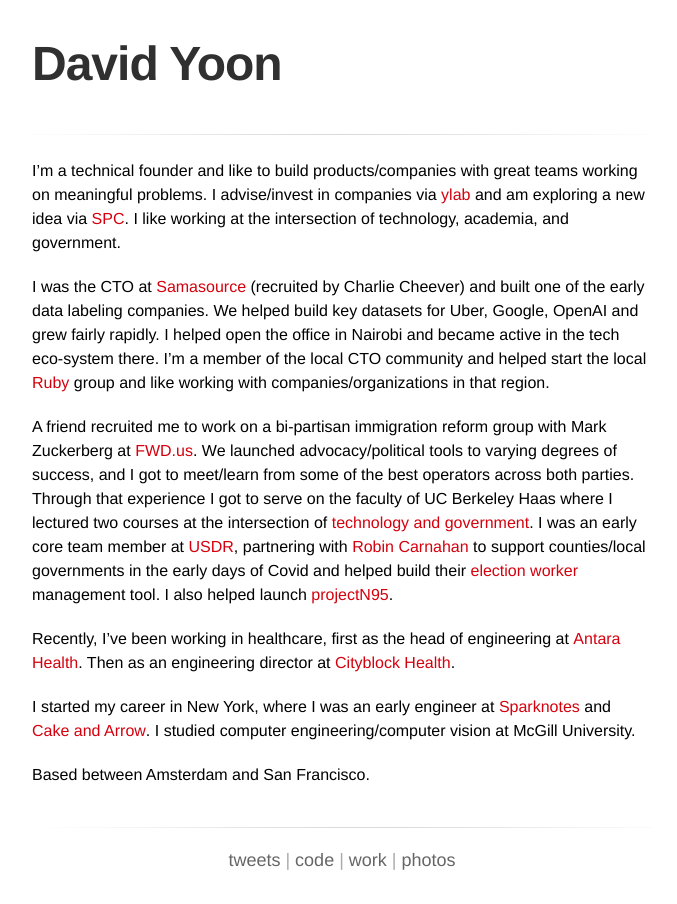
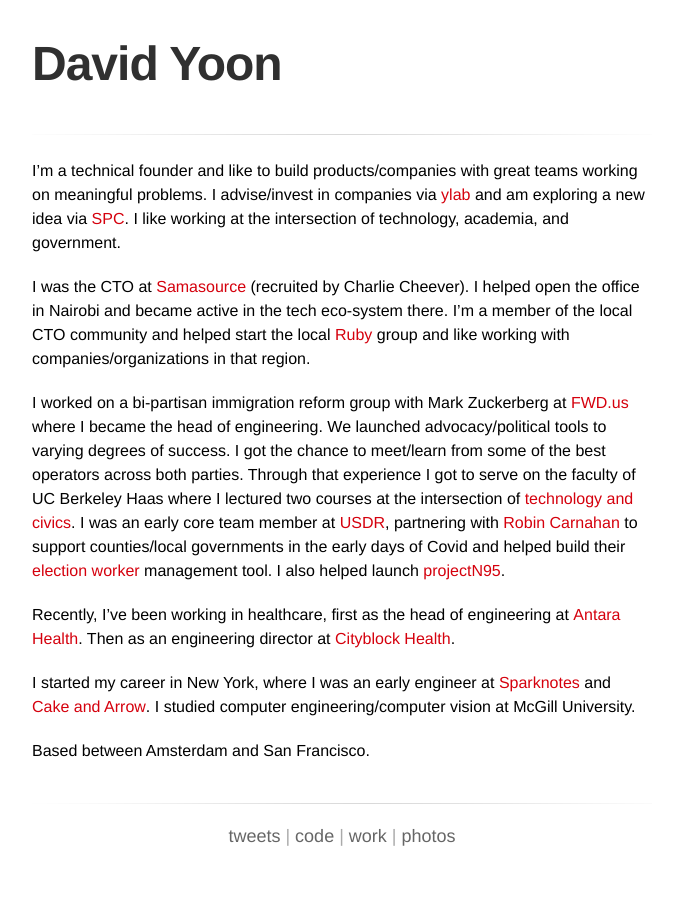
Before and after one commit to daveyoon/daveyoon.github.com, a Jekyll site: the page built from index.md, in a window 1280 px wide. Shown: the whole page, without its empty margins (298-975 px from the left). Built offline with Jekyll 4.4.1, drawn with Linux system fonts in a browser that asks for light colours; some web fonts are replaced.

Commit message:
Update index.md

```diff
--- a/index.md
+++ b/index.md
@@ -6,9 +6,9 @@
 
 I'm a technical founder and like to build products/companies with great teams working on meaningful problems. I advise/invest in companies via [ylab](mailto:hello@ylab.co) and am exploring a new idea via [SPC](https://www.southparkcommons.com/). I like working at the intersection of technology, academia, and government.
 
-I was the CTO at [Samasource](https://sama.com) (recruited by Charlie Cheever) and built one of the early data labeling companies. We helped build key datasets for Uber, Google, OpenAI and grew fairly rapidly. I helped open the office in Nairobi and became active in the tech eco-system there. I'm a member of the local CTO community and helped start the local [Ruby](https://github.com/nairuby) group and like working with companies/organizations in that region.
+I was the CTO at [Samasource](https://sama.com) (recruited by Charlie Cheever). I helped open the office in Nairobi and became active in the tech eco-system there. I'm a member of the local CTO community and helped start the local [Ruby](https://github.com/nairuby) group and like working with companies/organizations in that region.
 
-A friend recruited me to work on a bi-partisan immigration reform group with Mark Zuckerberg at [FWD.us](https://www.theguardian.com/world/2013/apr/11/mark-zuckerberg-launches-immigration-group). We launched advocacy/political tools to varying degrees of success, and I got to meet/learn from some of the best operators across both parties. Through that experience I got to serve on the faculty of UC Berkeley Haas where I lectured two courses at the intersection of [technology and government](https://haas.berkeley.edu/wp-content/uploads/Syllabus-UGBA39E-Civic-Technology.pdf). I was an early core team member at [USDR](https://www.usdigitalresponse.org/), partnering with [Robin Carnahan](https://en.wikipedia.org/wiki/Robin_Carnahan) to support counties/local governments in the early days of Covid and helped build their [election worker](https://www.usdigitalresponse.org/case-studies/automating-harris-countys-student-election-clerk-program) management tool. I also helped launch [projectN95](https://www.newyorker.com/news/letter-from-trumps-washington/the-coronavirus-and-how-the-united-states-ended-up-with-nurses-wearing-garbage-bags).
+I worked on a bi-partisan immigration reform group with Mark Zuckerberg at [FWD.us](https://www.theguardian.com/world/2013/apr/11/mark-zuckerberg-launches-immigration-group) where I became the head of engineering. We launched advocacy/political tools to varying degrees of success. I got the chance to meet/learn from some of the best operators across both parties. Through that experience I got to serve on the faculty of UC Berkeley Haas where I lectured two courses at the intersection of [technology and civics](https://haas.berkeley.edu/wp-content/uploads/Syllabus-UGBA39E-Civic-Technology.pdf). I was an early core team member at [USDR](https://www.usdigitalresponse.org/), partnering with [Robin Carnahan](https://en.wikipedia.org/wiki/Robin_Carnahan) to support counties/local governments in the early days of Covid and helped build their [election worker](https://www.usdigitalresponse.org/case-studies/automating-harris-countys-student-election-clerk-program) management tool. I also helped launch [projectN95](https://www.newyorker.com/news/letter-from-trumps-washington/the-coronavirus-and-how-the-united-states-ended-up-with-nurses-wearing-garbage-bags).
 
 Recently, I've been working in healthcare, first as the head of engineering at [Antara Health](https://www.notboring.co/p/antara-health-natively-integrated). Then as an engineering director at [Cityblock Health](https://www.cityblock.com/).
 
```
